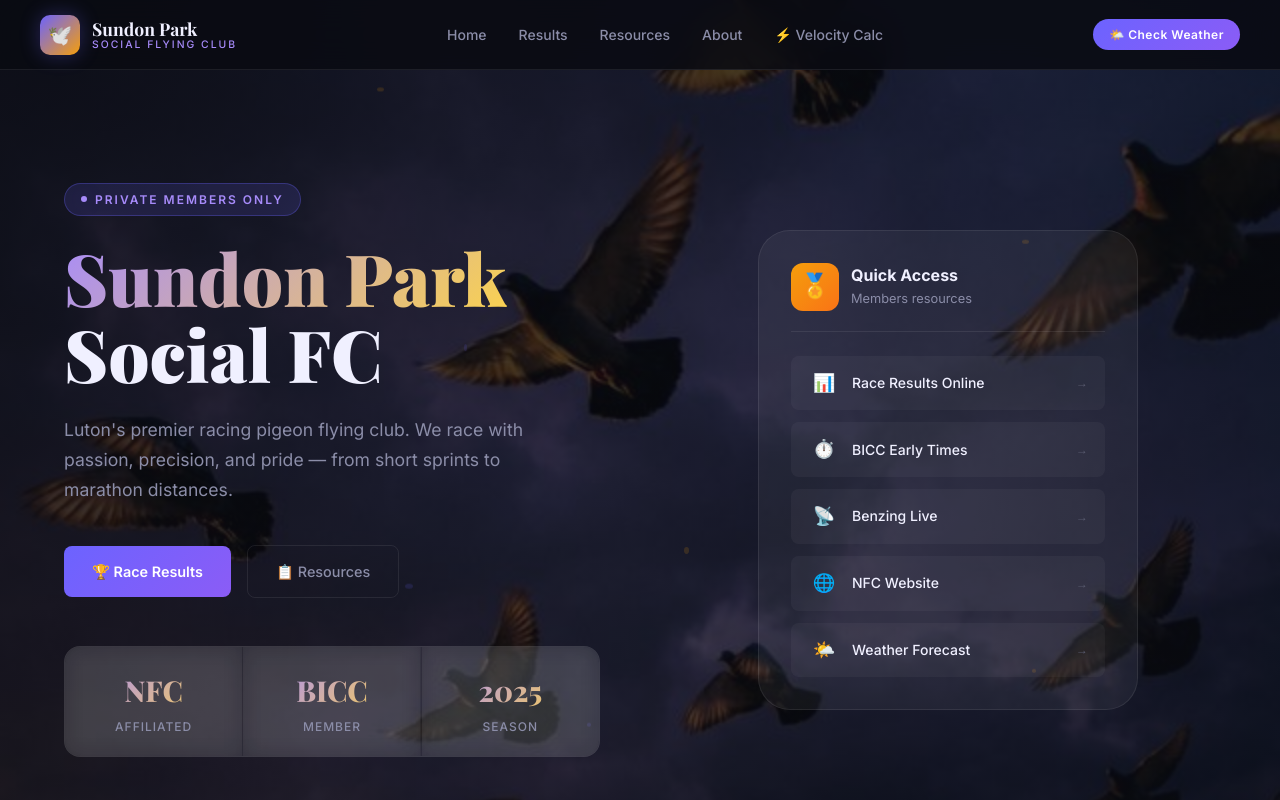
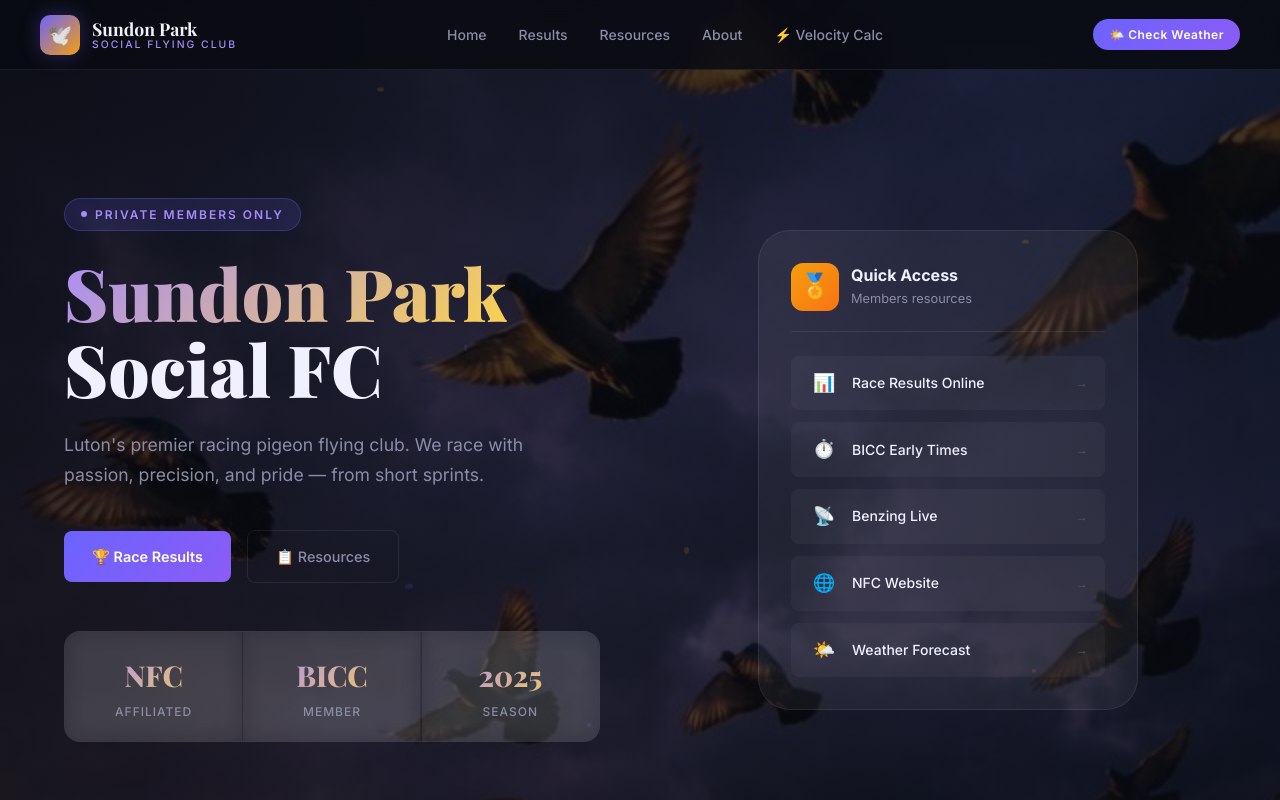
Before and after one commit to tariqshah-afk/sundon, a React (Vite) app: page / in a window 1280 px wide. Shown: the top 800 px of the page. Built offline with nearby package versions, Linux system fonts and the light colour scheme.

Commit message:
Shorten hero subtitle for clarity
spellings

```diff
--- a/src/components/Hero.jsx
+++ b/src/components/Hero.jsx
@@ -47,7 +47,7 @@ const Hero = () => {
 
                         <p className="hero-subtitle">
                             Luton's premier racing pigeon flying club. We race with passion,
-                            precision, and pride — from short sprints to marathon distances.
+                            precision, and pride — from short sprints.
                         </p>
 
                         <div className="hero-actions">
```
